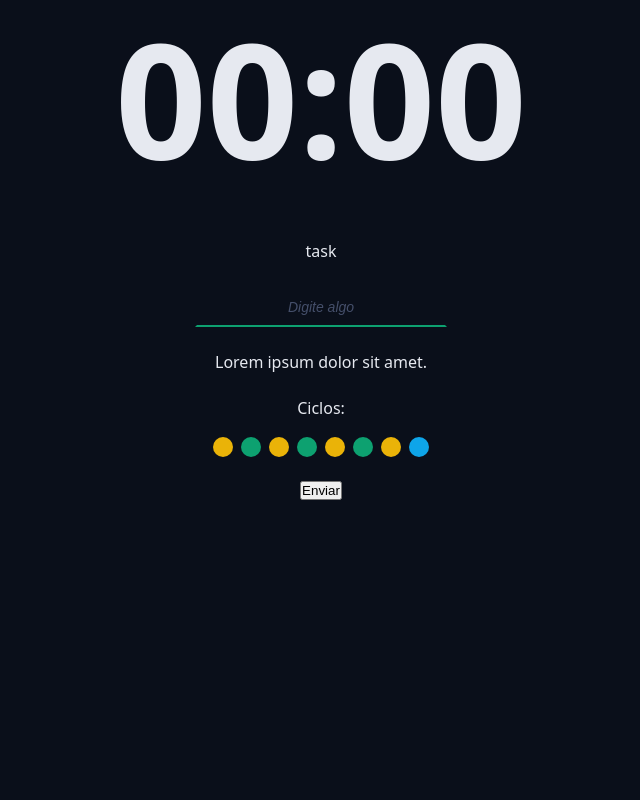
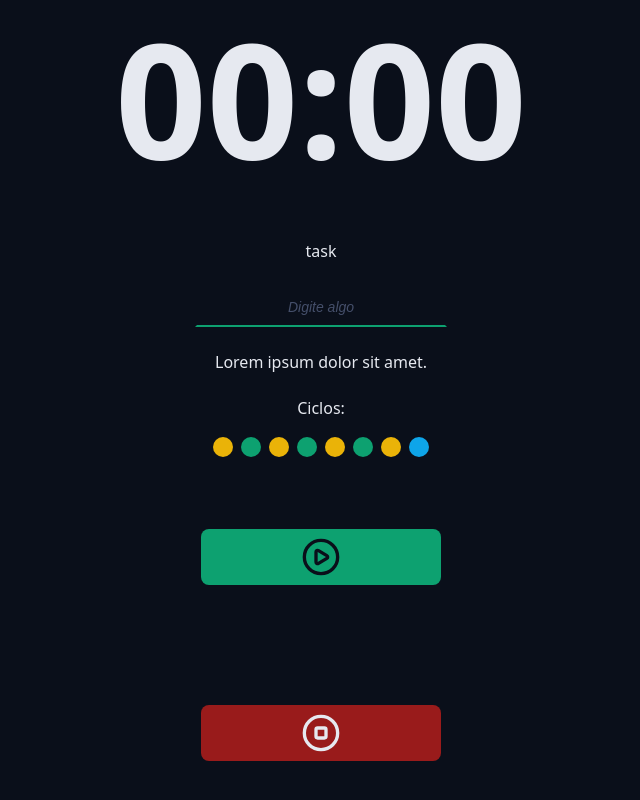
Before and after one commit to NetoResende/tarefas-to-do, a React (Vite) app: page / in a window 1280 px wide. Shown: the part 380-1180 px from the top of the page, without its empty margins (319-959 px from the left). Before the commit the page ends 903 px from the top, so only its background shows below. Built offline with nearby package versions, Linux system fonts and the light colour scheme.

Commit message:
Componente Button concluído

```diff
--- a/src/App.tsx
+++ b/src/App.tsx
@@ -3,9 +3,13 @@ import { Logo } from "./components/Logo";
 import { Menu } from "./components/Menu";
 import { Contador } from "./components/Contador";
 import { DefaultInput } from "./components/DefaultInput";
+import { DefaultButton } from "./components/DefaultButton";
+
+import { Cycles } from "./components/Cycles";
+import { PlayCircleIcon, StopCircleIcon } from "lucide-react";
+
 import "./styles/Theme.css";
 import "./styles/Global.css";
-import { Cycles } from "./components/Cycles";
 
 export function App() {
   return (
@@ -37,7 +41,8 @@ export function App() {
             <Cycles/>
           </div>
           <div className="formRow">
-            <button>Enviar</button>
+            <DefaultButton icon={<PlayCircleIcon/>} />
+            <DefaultButton icon={<StopCircleIcon/>} cor="red"/>
           </div>
         </form>
       </Container>
--- /dev/null
+++ b/src/components/DefaultButton/index.tsx
@@ -0,0 +1,10 @@
+import style from "./styles.module.css";
+
+type DefaultButtonProps = {
+  icon: React.ReactNode,
+  cor?: 'red'|'green',
+} & React.ComponentProps<'button'>;
+
+export function DefaultButton({icon, cor='green', ...props}: DefaultButtonProps) {
+  return <button className={`${style.button} ${style[cor]}`} {...props} >{icon}</button>;
+}
--- /dev/null
+++ b/src/components/DefaultButton/styles.module.css
@@ -0,0 +1,29 @@
+.button {
+  border: none;
+  display: flex;
+  align-items: center;
+  justify-content: center;
+  min-width: 24rem;
+  padding: 0.8rem;
+  border-radius: 0.8rem;
+  margin: 4.8rem 0;
+  cursor: pointer;
+  transition: all 0.1s ease-in-out;
+
+  &:hover {
+    filter: brightness(80%);
+  }
+}
+.button svg {
+  width: 4rem;
+  height: 4rem;
+}
+
+.green {
+  background: var(--primary);
+  color: var(--text-over-primary);
+}
+.red{
+  background: var(--error);
+  color: var(--text-over-error);
+}
```
